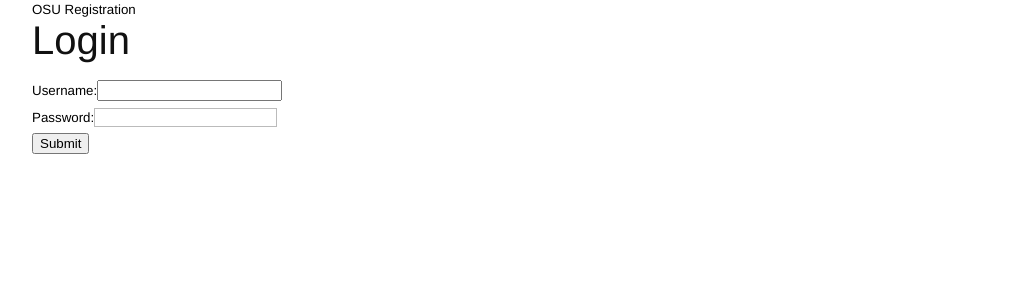
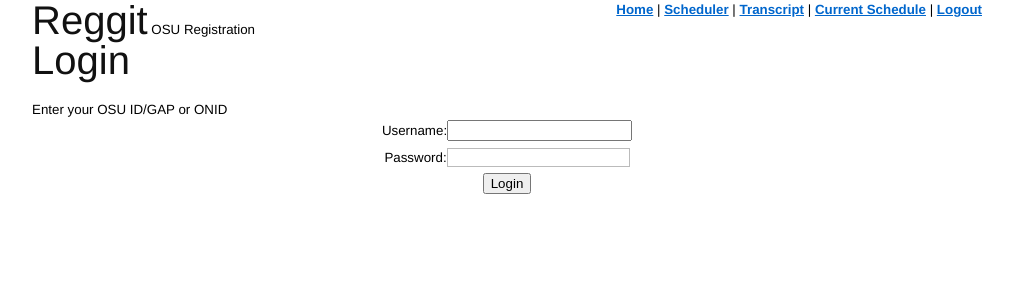
Before and after one commit to thedjpetersen/reggit, a Django app: template main/templates/index.html in a window 1280 px wide. Shown: the top 300 px of the page, without its empty margins (133-1146 px from the left). Run offline with Django 3.2, Linux system fonts and the light colour scheme; the template is opened without the code that fills it, so the values that code supplies are empty.

Commit message:
lot of work on templates, changed view to have transcript sort, accomodate project rename...need to learn to use nested git projects...derp

```diff
--- a/main/templates/application.html
+++ b/main/templates/application.html
@@ -1,4 +1,10 @@
+
 <html xmlns="http://www.w3.org/1999/xhml" xml:lang="en" lang="en">
+
+    <style type="text/css" media="all">
+        h1{display: inline;}
+    </style>
+
   <head>
     <link rel="stylesheet" type="text/css" href="/site_media/stylesheets/screen.css" />
     <link rel="stylesheet" type="text/css" href="/site_media/stylesheets/print.css" />
@@ -11,15 +17,27 @@
     <div class="container">
 	<div class="span-24 last">
 		<div class="span-14">
-			<span id="logo">OSU Registration</span>
+            <h1>Reggit</h1><span id="logo">    OSU Registration<br></span>
 		</div>
+
 		<div class="span-10 last">
 			{% block navigation %}
+                <span id="navigation" style="float: right;">
+                    {% ifnotequal no_show_nav 1 %}
+                        <a href="/main">Home</a> |
+                        <a href="/make_schedule">Scheduler</a> |
+                        <a href="/transcript">Transcript</a> |
+                        <a href="/schedule">Current Schedule</a> |
+                        <a href="/logout">Logout</a>
+                    {% endifnotequal %}
+                </span>
 			{% endblock %}
 		</div>
+
 	</div>
       {% block content %}
       {% endblock %}
     </div>
   </body>
+
 </html>
--- a/main/templates/index.html
+++ b/main/templates/index.html
@@ -1,10 +1,13 @@
 {% extends "application.html" %}
 
 {% block content %}
-<h1>Login</h1>
-<form action="/login/" method="POST">
-  Username:<input name="username"></input><br/>
-  Password:<input type="password" name="password"></input><br/>
-  <input type="submit"/><br/>
+
+<h1>Login</h1><br/></br>
+<span>Enter your OSU ID/GAP or ONID</span>
+<form action="/login/" method="POST" align="center">
+    Username:<input name="username"></input><br/>
+    Password:<input type="password" name="password"></input><br/>
+    <input type="submit" value="Login"><br/>
 </form>
+
 {% endblock %}
--- a/main/templates/main.html
+++ b/main/templates/main.html
@@ -1,5 +1,7 @@
 {% extends "application.html" %}
 
 {% block content %}
-{{rc}}
+
+<h1>Home</h1>
+
 {% endblock %}
--- a/main/templates/schedule/index.html
+++ b/main/templates/schedule/index.html
@@ -1,7 +1,7 @@
 {% extends "application.html" %}
 
 {% block content %}
-  <h1>Schedule</h1>
+  <h1>Schedule</h1><br/><br/>
   {% for entry in schedule %}
   <h4>{{entry.ClassName}}</h4>
   <span>Type: {{ entry.ClassType }}</span></br>
@@ -17,7 +17,7 @@
   <span>Registration: {{ entry.Registration }}</span><br/>
   <span>CRN: {{ entry.CRN }}</span><br/>
   <span>Grading Mode: {{ entry.GradingMode }}</span><br/>
-  <span>Credits: {{ entry.Credits }}</span><br/>
+  <span>Credits: {{ entry.Credits }}</span><br/><br/><br/>
 
 
 
--- a/main/templates/transcript/index.html
+++ b/main/templates/transcript/index.html
@@ -2,14 +2,14 @@
 
 {% block content %}
 
-<h1>Transcript</h1>
+<h1>Transcript</h1><br/><br/>
 
 {% for entry in transcript %}
   <h4>{{ entry.Name }}</h4>
   <span>Department: {{entry.Department}}</span><br/>
   <span>Course Number: {{entry.CourseNumber}}</span><br/>
   <span>Term: {{entry.Term}} </span><br/>
-  <span>Grade: {{entry.Grade}} </span>
+  <span>Grade: {{entry.Grade}} </span><br/><br/>
 {% endfor %}
 
 {% endblock %}
--- a/settings.py
+++ b/settings.py
@@ -1,6 +1,6 @@
 import os
 
-# Django settings for regfe project.
+# Django settings for reggit project.
 
 DEBUG = True
 TEMPLATE_DEBUG = DEBUG
@@ -67,7 +67,7 @@
     'django.contrib.auth.middleware.AuthenticationMiddleware',
 )
 
-ROOT_URLCONF = 'reggie.urls'
+ROOT_URLCONF = 'reggit.urls'
 
 TEMPLATE_DIRS = (
     # Put strings here, like "/home/html/django_templates" or "C:/www/django/templates".
--- a/site_media/stylesheets/print.css
+++ b/site_media/stylesheets/print.css
@@ -26,4 +26,4 @@
 .quiet {color:#999;}
 .hide {display:none;}
 a:link, a:visited {background:transparent;font-weight:700;text-decoration:underline;}
-a:link:after, a:visited:after {content:" (" attr(href) ")";font-size:90%;}
+a:link:after, a:visited:after
--- a/urls.py
+++ b/urls.py
@@ -1,5 +1,5 @@
 from django.conf.urls.defaults import *
-from reggie import main
+from reggit import main
 from django.conf import settings
 
 urlpatterns = patterns('',
```
Also changed, not shown: main/templates/make_schedule.html (+6 -3 lines), main/views.py (+19 -23 lines), 1 other file.
